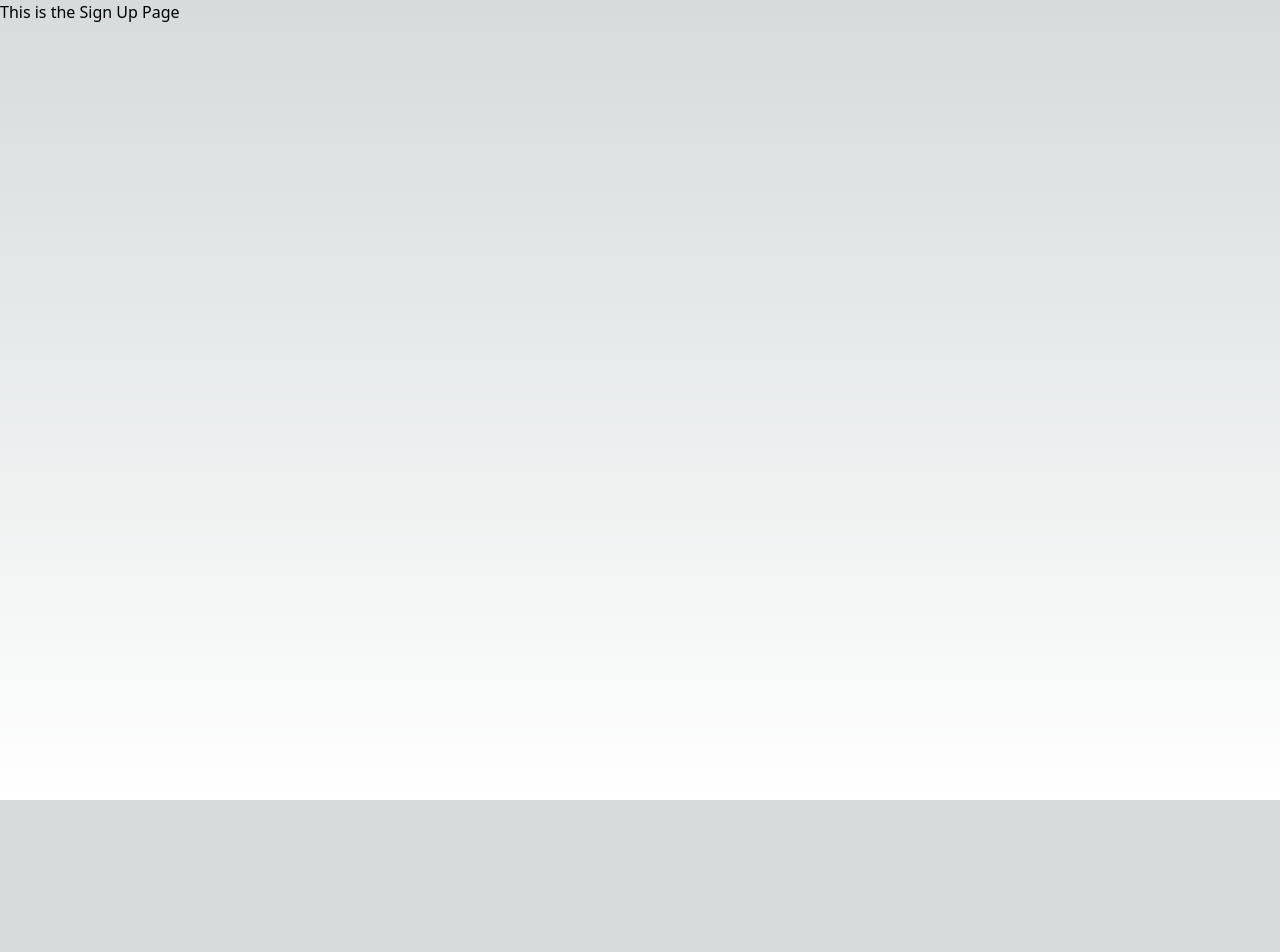
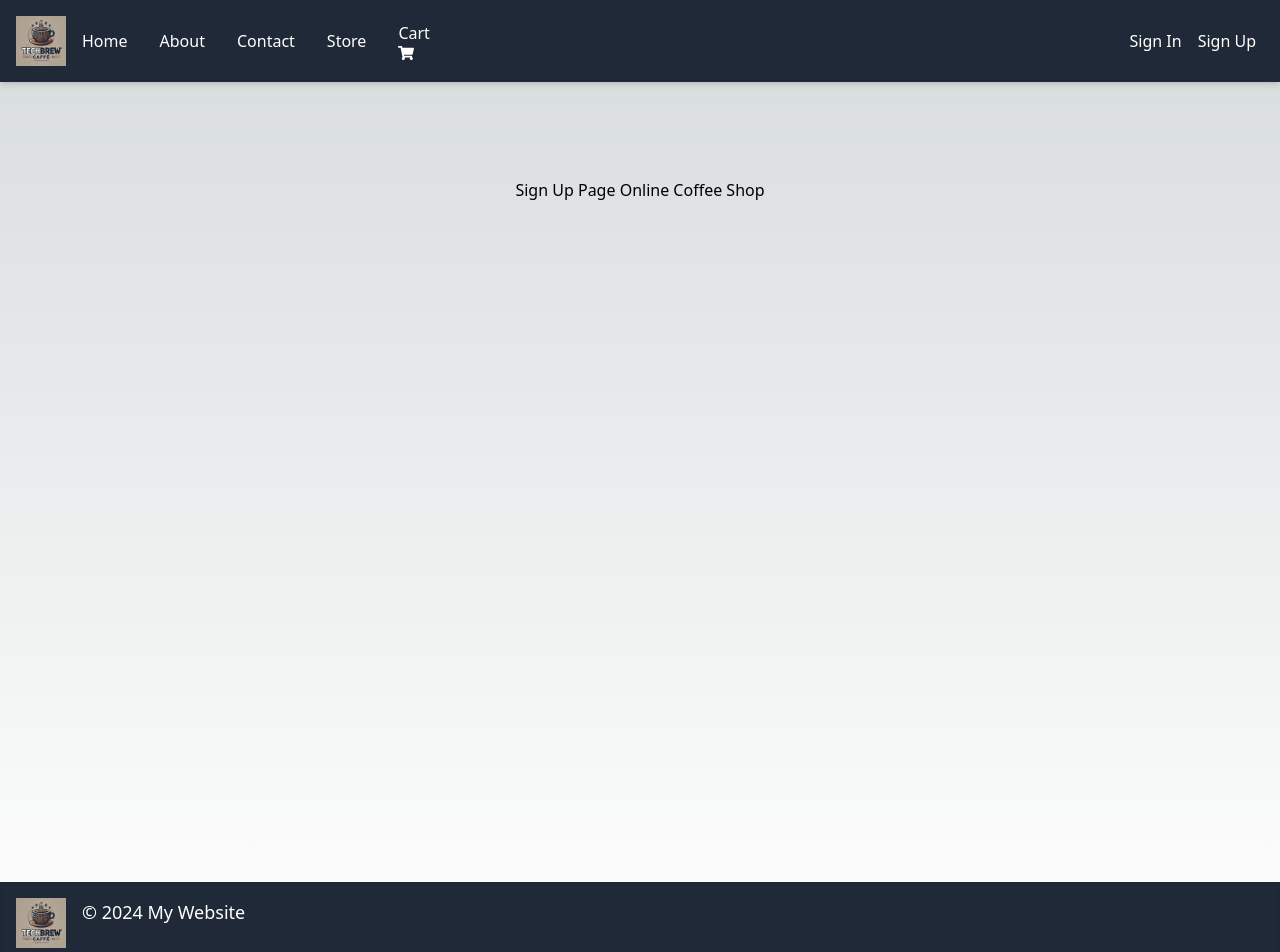
Before and after one commit to Andrewx24/online-app, a Next.js app: page /sign-up in a window 1280 px wide. Shown: the top 952 px of the page. Before the commit the page ends 800 px from the top, so only its background shows below. Built offline with nearby package versions, Linux system fonts and the light colour scheme.

Commit message:
new updates

```diff
--- a/app/(auth)/layout.tsx
+++ b/app/(auth)/layout.tsx
@@ -1,3 +1,5 @@
+import Header from "@/components/Header";
+import Footer from "@/components/Footer";
 export default function RootLayout({
     children,
   }: Readonly<{
@@ -5,7 +7,11 @@ export default function RootLayout({
   }>) {
     return (
       <html lang="en">
-        <body>{children}</body>
+        <body>
+          <Header/>
+          {children}
+          <Footer/>
+          </body>
       </html>
     );
   }
--- a/app/(auth)/sign-in/page.tsx
+++ b/app/(auth)/sign-in/page.tsx
@@ -0,0 +1,7 @@
+export default function SignIn() {
+  return (
+    <main className="flex min-h-screen flex-col items-center justify-between p-24">
+      <h1> Sign In Page Online Coffee Shop</h1>
+    </main>
+  );
+}
--- a/app/(auth)/sign-up/page.tsx
+++ b/app/(auth)/sign-up/page.tsx
@@ -1,11 +1,7 @@
 export default function SignUp() {
-
-    return (
-        <main className="min-h-screen">
-
-        <h1>
-            This is the Sign Up  Page
-        </h1>
-     </main>
-    )
+  return (
+    <main className="flex min-h-screen flex-col items-center justify-between p-24">
+      <h1> Sign Up Page Online Coffee Shop</h1>
+    </main>
+  );
 }
--- a/app/(root)/about/page.tsx
+++ b/app/(root)/about/page.tsx
@@ -0,0 +1,7 @@
+export default function About() {
+  return (
+    <main className="flex min-h-screen flex-col items-center justify-between p-24">
+      <h1> About Page Online Coffee Shop</h1>
+    </main>
+  );
+}
--- a/app/(root)/contact/page.tsx
+++ b/app/(root)/contact/page.tsx
@@ -0,0 +1,8 @@
+
+export default function Contact() {
+  return (
+    <main className="flex min-h-screen flex-col items-center justify-between p-24">
+      <h1> Contact Page Online Coffee Shop</h1>
+    </main>
+  );
+}
--- a/app/(root)/layout.tsx
+++ b/app/(root)/layout.tsx
@@ -1,3 +1,6 @@
+import Footer from "@/components/Footer";
+import Header from "@/components/Header";
+
 export default function RootLayout({
     children,
   }: Readonly<{
@@ -5,7 +8,12 @@ export default function RootLayout({
   }>) {
     return (
       <html lang="en">
-        <body>{children}</body>
+        <body>
+        <Header/>
+        {children}
+
+        <Footer/>
+        </body>
       </html>
     );
   }
--- a/app/(root)/store/cart/[id]/page.tsx
+++ b/app/(root)/store/cart/[id]/page.tsx
@@ -0,0 +1,9 @@
+import React from 'react'
+
+const page = () => {
+  return (
+    <div>page</div>
+  )
+}
+
+export default page
--- a/app/(root)/store/cart/page.tsx
+++ b/app/(root)/store/cart/page.tsx
@@ -0,0 +1,8 @@
+
+export default function Cart() {
+  return (
+    <main className="flex min-h-screen flex-col items-center justify-between p-24">
+      <h1> Cart Page Online Coffee Shop</h1>
+    </main>
+  );
+}
--- a/app/(root)/store/page.tsx
+++ b/app/(root)/store/page.tsx
@@ -0,0 +1,8 @@
+
+export default function Store() {
+  return (
+    <main className="flex min-h-screen flex-col items-center justify-between p-24">
+      <h1> Store Page Online Coffee Shop</h1>
+    </main>
+  );
+}
--- a/components/Footer.tsx
+++ b/components/Footer.tsx
@@ -1,8 +1,29 @@
 import React from 'react'
+import Link from 'next/link'
+import Image from 'next/image'
 
 const Footer = () => {
   return (
-    <div>Footer</div>
+  <footer className='bg-gray-800 p-4 shadow-inner'>
+    <div className='container mx-auto flex justify-start items-tsart text-white'>
+     <div className='flex space-x-4'>
+        <Link href='/' passHref>
+          <Image
+            src='/logo.png'
+            alt='logo'
+            width={50}
+            height={50}
+            className='hover:text-blue-500 transition-colors duration-300 cursor-pointer'
+          />
+        </Link>
+        <div className='text-lg'>
+          &copy; 2024 My Website
+          </div>
+      </div>
+    </div>
+
+
+  </footer>
   )
 }
 
--- a/components/Header.tsx
+++ b/components/Header.tsx
@@ -1,8 +1,49 @@
 import React from 'react'
+import Image from 'next/image'
+import Link from 'next/link'
+import { FaShoppingCart } from "react-icons/fa";
+
 
 const Header = () => {
   return (
-    <div>Header</div>
+    <header>
+      <nav className="bg-gray-800 p-4 shadow-md">
+        <div className="container mx-auto flex justify-between items-center">
+          <div className="flex items-center">
+          <Link href="/">
+          <Image src="/logo.png" alt="logo" width={50} height={50} />
+          </Link>
+            <Link href="/" className='mx-4 text-white hover:text-blue-500 transition-colors duration-300'>
+            Home
+            </Link>
+            <Link href="/about" className=' mx-4 text-white hover:text-blue-500 transition-colors duration-300'>
+            About
+            </Link>
+           <Link href="/contact" className='mx-4 text-white hover:text-blue-500 transition-colors duration-300'>
+           Contact
+           </Link>
+           <Link href="/store" className='mx-4 text-white hover:text-blue-500 transition-colors duration-300'>
+           Store
+           </Link>
+           <Link href="/store/cart" className='mx-4 text-white hover:text-blue-500 transition-colors duration-300'>
+            Cart <FaShoppingCart />
+           </Link>
+          </div>
+          <div className="flex items-end">
+            <Link href="/sign-in" passHref>
+              <span className="text-white mx-2 hover:text-blue-500 transition-colors duration-300">
+                Sign In
+              </span>
+            </Link>
+            <Link href="/sign-up" passHref>
+              <span className="text-white mx-2 hover:text-blue-500 transition-colors duration-300">
+                Sign Up
+              </span>
+            </Link>
+          </div>
+        </div>
+      </nav>
+    </header>
   )
 }
 
--- a/package.json
+++ b/package.json
@@ -11,7 +11,8 @@
   "dependencies": {
     "next": "15.0.0-rc.0",
     "react": "19.0.0-rc-df783f9ea1-20240708",
-    "react-dom": "19.0.0-rc-df783f9ea1-20240708"
+    "react-dom": "19.0.0-rc-df783f9ea1-20240708",
+    "react-icons": "^5.2.1"
   },
   "devDependencies": {
     "@types/node": "^20",
```
Also changed, not shown: 1 other file (tests, documents, lock files or other folders).
